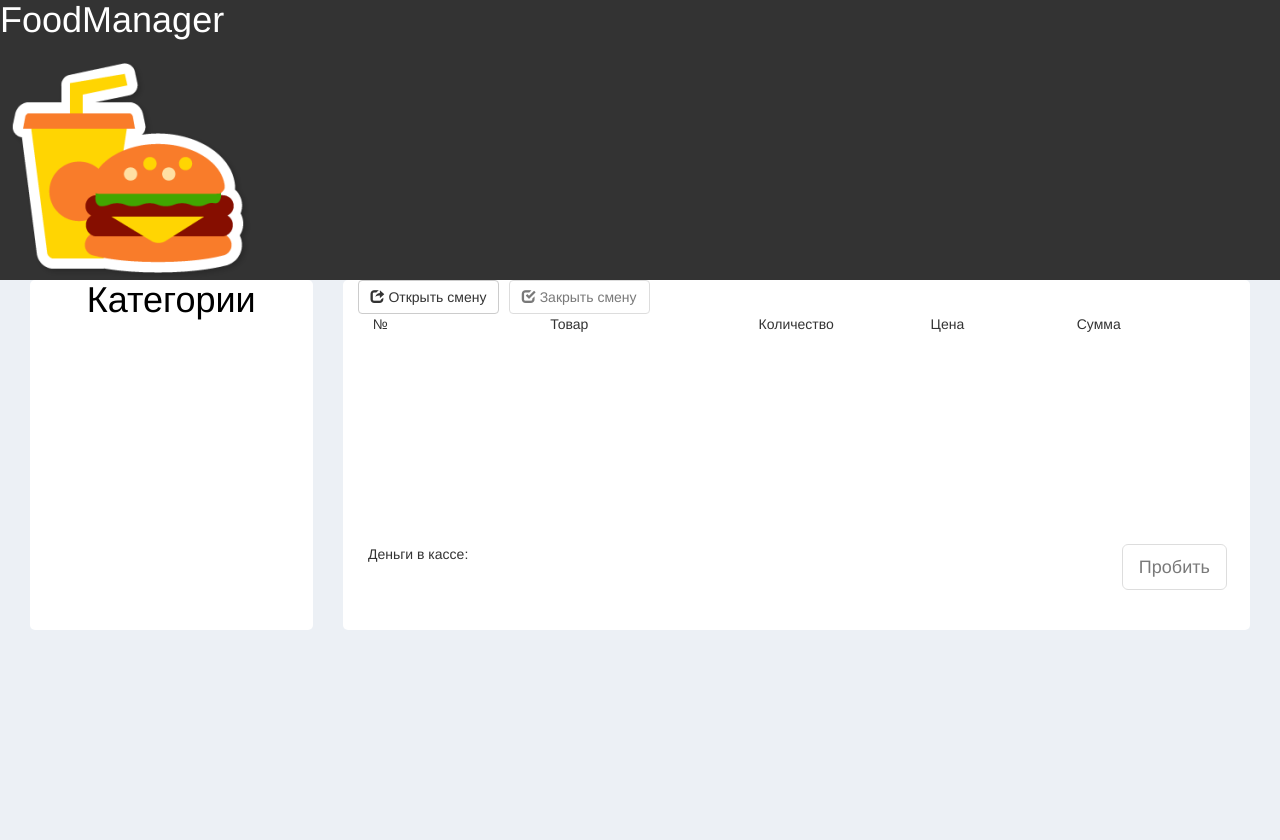
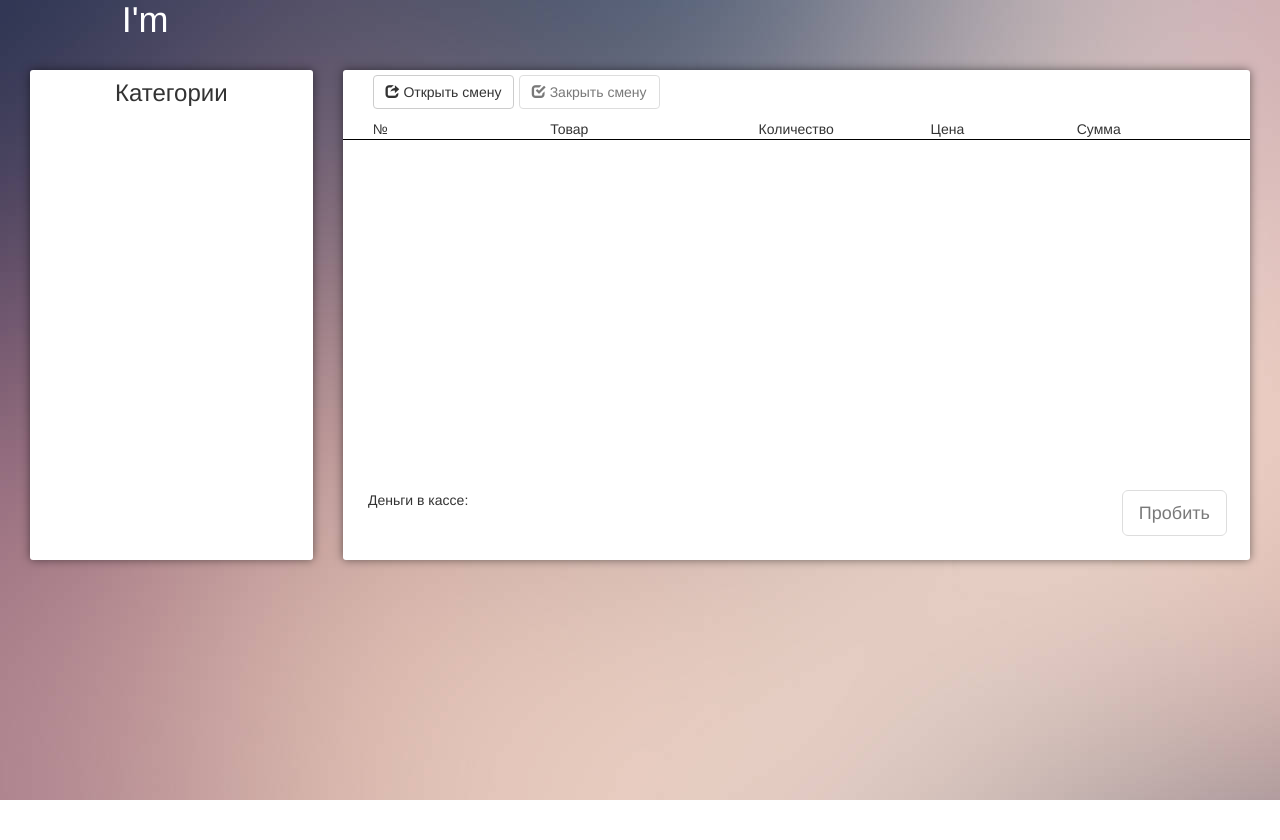
Before and after one commit to AlexPutrya/csf, a Flask app: page /cashbox in a window 1280 px wide. After the commit the page ends 800 px from the top, so only its background shows below. Run offline with Flask 2, Linux system fonts and the light colour scheme; data that the repository does not hold is empty; some libraries are stand-ins or nearby versions.

Commit message:
Redesign application

```diff
--- /dev/null
+++ b/app/static/css/cashbox.css
@@ -0,0 +1,35 @@
+/*Cashbox page*/
+.cashbox {
+	background-color: white;
+	width: 100%;
+	min-height: 35em;
+  box-shadow:  0 0 10px rgba(0,0,0,0.5);
+  border-radius: 3px;
+}
+
+.category-box h3 {
+	/*color: black;*/
+	text-align: center;
+}
+
+/*кнока возврата назад*/
+#back {
+	display: none;
+}
+
+/*меню кассы */
+.cashbox-menu {
+    text-align: center;
+}
+#header-toolbar {
+  margin: 5px 0 10px 0;
+}
+
+/*поле куда будут попадать добавленные товары*/
+#product-list {
+    min-height: 25em;
+}
+
+#product-title {
+  border-bottom: 1px solid black;
+}
--- a/app/static/css/style.css
+++ b/app/static/css/style.css
@@ -1,11 +1,10 @@
 body {
-	background-color: #333333;
+	background-image: url(../img/background.jpg);
+	background-repeat:no-repeat;
 }
 
 .container-fluid {
 	width: 100%;
-	background-color: #ECF0F5;
-	height: 60em;
 }
 h1{
 	margin: 0;
@@ -13,36 +12,27 @@ h1{
 	color: white;
 }
 header {
-	height: 20em;
 	width: 100%;
-	background-color: #333333;
+	margin-bottom: 30px;
 }
 
 #content {
 	margin: 0 auto;
-	margin-top: 50px;
 	width: 90%;
 }
 
 /*На весь блок*/
 .menu {
-margin-top: 20px;
 width: 100%;
 height: 200px;
 background: white; /* Цвет фона */
 text-align: center;
 }
 
-}
-h3 {
-	text-align: center;
-}
-
 .menu .glyphicon {
 	margin-top: 50px;
 	font-size: 50px;
 	color: #337AB7;
-	/*color: #F97C2A;*/
 }
 
 /*catalog page*/
@@ -57,8 +47,8 @@ h2 {
 }
 h3 {
 	text-align: center;
-	text-decoration: underline;
 	padding-top: 10px;
+	margin: 0;
 }
 .catalog {
 	background-color: white;
@@ -90,34 +80,3 @@ h3 {
 	z-index: 5; /* oкнo дoлжнo быть нaибoлее бoльшем слoе */
 	padding: 20px 10px;
 }
-
-/*Cashbox page*/
-.cashbox {
-	background-color: white;
-	width: 100%;
-	min-height: 25em;
-	border-radius: 5px;
-}
-.category-box h1 {
-	color: black;
-	text-align: center;
-}
-/*кнока возврата назад*/
-#back {
-	display: none;
-}
-
-.quad {
-	padding: 0 2px 0 2px;
-}
-
-
-/*меню кассы */
-.cashbox-menu {
-    text-align: center;
-}
-
-
-#product-list {
-    min-height: 15em;
-}
--- a/app/static/js/charts_control.js
+++ b/app/static/js/charts_control.js
@@ -126,9 +126,9 @@ $(document).ready(function(){
             datasets: [{
                 data: data['data'],
                 backgroundColor: [
-                    'rgba(255, 99, 132, 0.2)',
-                    'rgba(54, 162, 235, 0.2)',
-                    'rgba(255, 206, 86, 0.2)'
+                    'rgba(255, 99, 132, 1)',
+                    'rgba(54, 162, 235, 1)',
+                    'rgba(255, 206, 86, 1)'
                 ]
             }],
 
--- a/app/templates/cashbox.html
+++ b/app/templates/cashbox.html
@@ -1,13 +1,16 @@
 {% extends 'layout.html' %}
 
 {% block body %}
+{% block local_import %}
+<link rel="stylesheet" href="{{ url_for('static', filename = 'css/cashbox.css')}}">
+{% endblock%}
 <!--Подключаем скрипт для обработки событий -->
 <script src="{{ url_for('static', filename = 'js/cashbox.js') }}"></script>
 
 		<div class="main" class="row">
 			<div class="col-md-3">
 				<div class="cashbox category-box">
-					<h1 id ='title-block'>Категории</h1>
+					<h3 id ='title-block'>Категории</h3>
 					<button type="button" id="back" class="btn btn-info btn-xs"><span class="glyphicon glyphicon-arrow-left"></span> Назад</button>
 					<!--список категорий или товаров-->
 					<div class="list-group">
@@ -22,13 +25,14 @@
 						<div class="col-md-2">
 							<a  href="#" class="btn btn-default btn" id="open-cashbox"><span class="glyphicon glyphicon-share"></span> Открыть смену</a>
 						</div>
-						<div class="col-md-2">
+						<div class="col-md-2 ">
 							<a href="#" class="btn btn-default" id="close-cashbox"><span class="glyphicon glyphicon-check"></span> Закрыть смену</a>
 						</div>
+						<div class="col-md-2 col-md-offset-1" id="receipt_id">
+						<!-- Номер чека -->
+						</div>
 					</div>
-					<div class="row" id="receipt_id">
-						<!--номер чека-->
-					</div>
+
 					<!--ряд заголовка корзины-->
 					<div class="row" id='product-title'>
 						<div class="col-md-1">№</div>
--- a/app/templates/catalog.html
+++ b/app/templates/catalog.html
@@ -5,7 +5,7 @@
 <script src="{{ url_for('static', filename = 'js/catalog.js') }}"></script>
 
 		<div id="main" class="row">
-			<h2>Меню</h2>
+			<!-- <h2>Меню</h2> -->
 			<div class="col-md-6">
 				<div class="catalog" id="group">
 					<h3>Группы</h3>
--- a/app/templates/layout.html
+++ b/app/templates/layout.html
@@ -21,12 +21,13 @@
 <body>
     <div class="container-fluid">
 		<div class="row">
-			<header>
-				<div class="logo">
-					<h1>FoodManager</h1>
-					<a href="{{ url_for('index') }}"><img src="{{ url_for('static', filename = 'img/logo.ico') }}" alt=""></a>
-				</div>
-			</header>
+			<div class="col-md-1 col-md-offset-1">
+				<header>
+					<div class="logo">
+						<a href="{{ url_for('index') }}"><h1>I'm</h1></a>
+					</div>
+				</header>
+			</div>
 		</div>
         {% block body %}
 			{% block modal_window %}
```
Also changed, not shown: app/static/css/charts.css (added, +11 -0 lines), app/templates/charts.html (+5 -4 lines), app/static/img/background.jpg (added).
